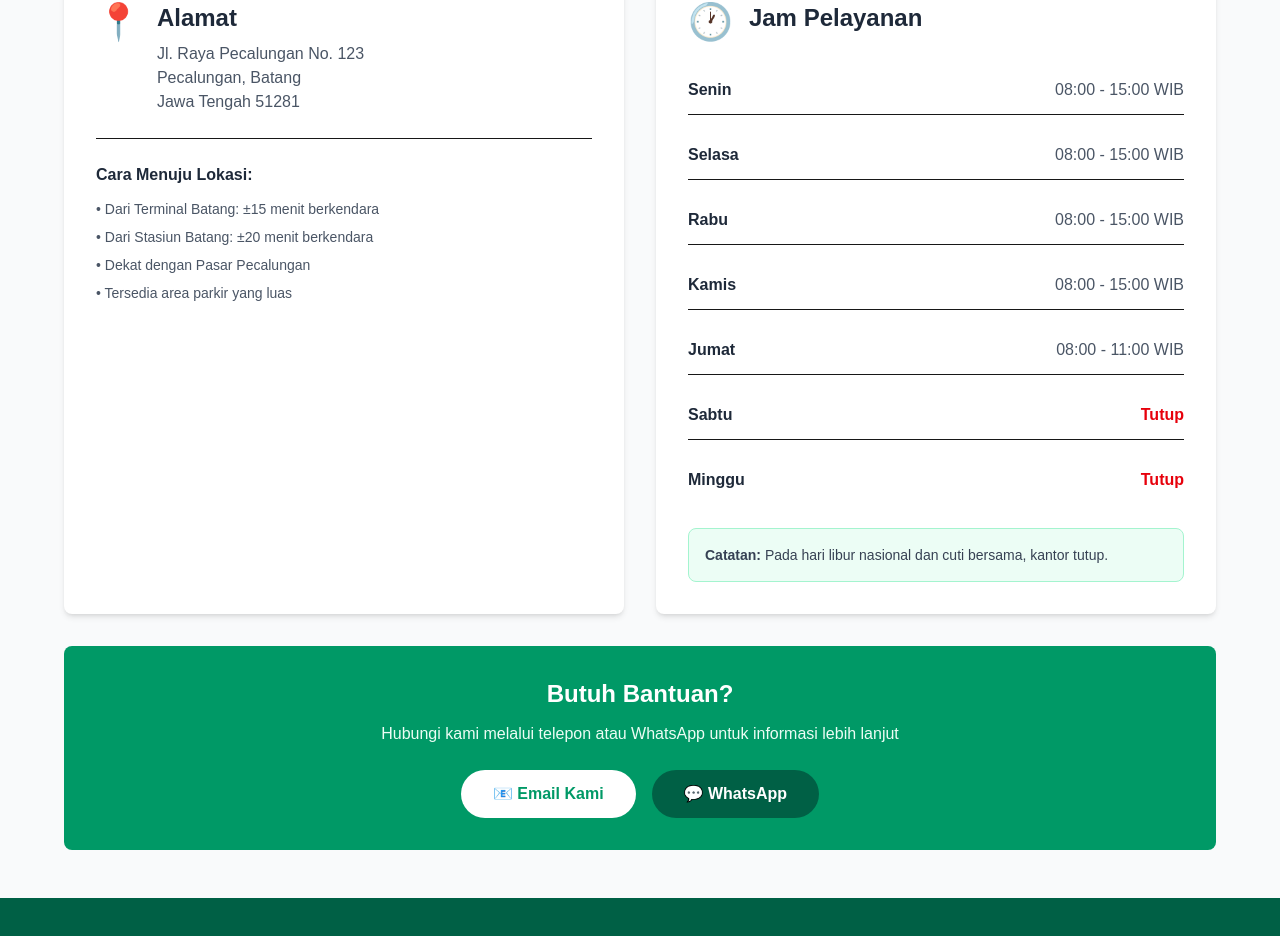
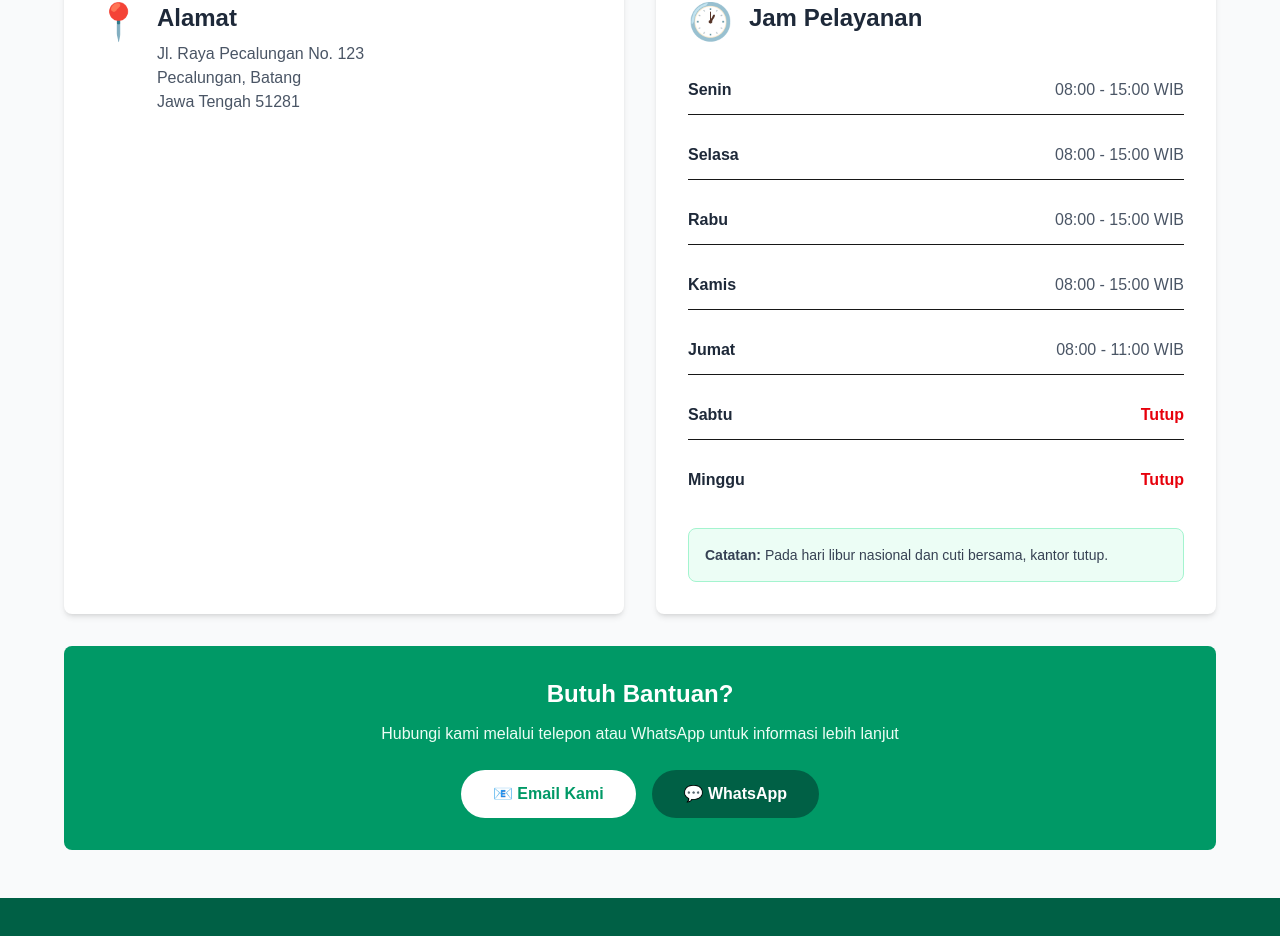
Before and after one commit to multimediadrw/kuapecalungan, a Next.js app: page /lokasi in a window 1280 px wide. Shown: the part 954-1890 px from the top of the page. Built offline with nearby package versions, Linux system fonts and the light colour scheme.

Commit message:
Hapus bagian cara menuju lokasi dari halaman Lokasi

```diff
--- a/app/lokasi/page.tsx
+++ b/app/lokasi/page.tsx
@@ -57,15 +57,7 @@ export default function LokasiPage() {
               </div>
             </div>
 
-            <div className="border-t pt-6">
-              <h3 className="font-bold text-gray-800 mb-3">Cara Menuju Lokasi:</h3>
-              <ul className="space-y-2 text-gray-600 text-sm">
-                <li>• Dari Terminal Batang: ±15 menit berkendara</li>
-                <li>• Dari Stasiun Batang: ±20 menit berkendara</li>
-                <li>• Dekat dengan Pasar Pecalungan</li>
-                <li>• Tersedia area parkir yang luas</li>
-              </ul>
-            </div>
+
           </div>
 
           {/* Operating Hours Card */}
```
